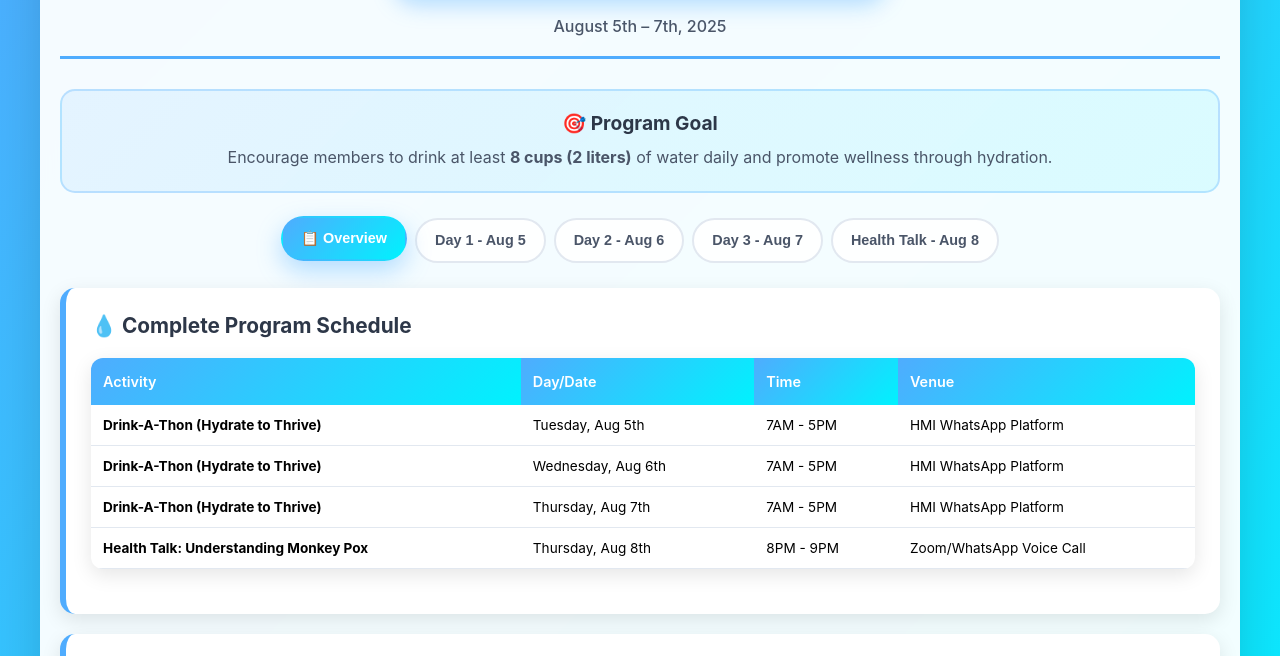
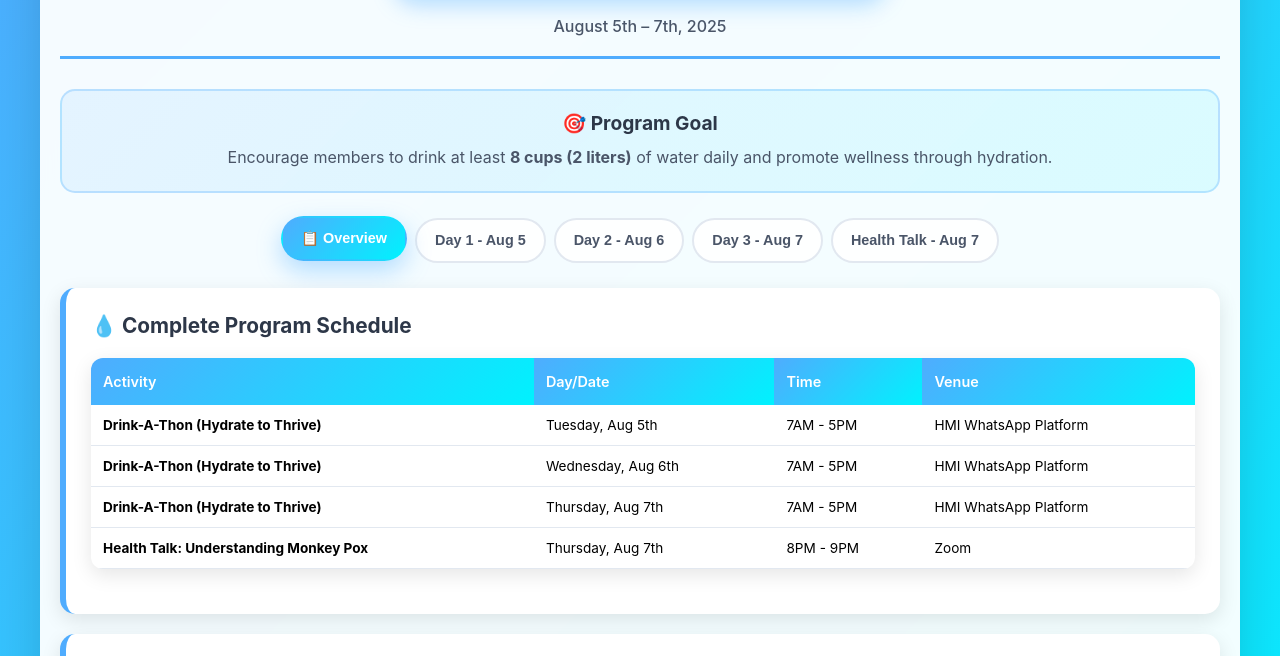
Before and after one commit to SteohenAmoako/hmi, a plain HTML site: page index.html in a window 1280 px wide. Shown: the part 142-798 px from the top of the page. Drawn offline with Linux system fonts and the light colour scheme.

Commit message:
Update index.html

```diff
--- a/index.html
+++ b/index.html
@@ -485,7 +485,7 @@
       <button class="day-btn" onclick="showDay('day1', this)">Day 1 - Aug 5</button>
       <button class="day-btn" onclick="showDay('day2', this)">Day 2 - Aug 6</button>
       <button class="day-btn" onclick="showDay('day3', this)">Day 3 - Aug 7</button>
-      <button class="day-btn" onclick="showDay('health-talk', this)">Health Talk - Aug 8</button>
+      <button class="day-btn" onclick="showDay('health-talk', this)">Health Talk - Aug 7</button>
     </div>
 
     <div class="content-area">
@@ -526,9 +526,9 @@
               </tr>
               <tr>
                 <td><strong>Health Talk: Understanding Monkey Pox</strong></td>
-                <td>Thursday, Aug 8th</td>
+                <td>Thursday, Aug 7th</td>
                 <td>8PM - 9PM</td>
-                <td>Zoom/WhatsApp Voice Call</td>
+                <td>Zoom</td>
               </tr>
             </tbody>
           </table>
@@ -757,7 +757,7 @@ How will you keep this habit alive?<br>
           <div class="activity-details">
             <div class="details-title">🎤 Guest Speaker</div>
             <div class="details-content">
-              <strong>Sarah Ayinbomah Agolko</strong><br>
+              <strong>Sarah Ayinbomah Akolgo</strong><br>
               Medical Student at University of Ghana, Legon
             </div>
           </div>
```
